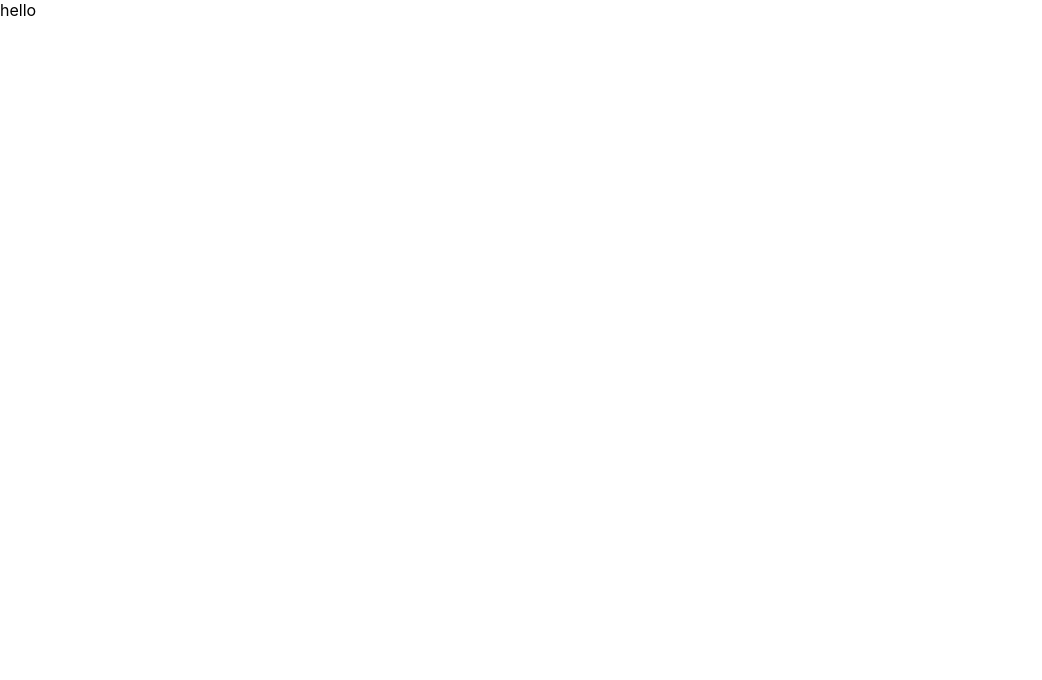
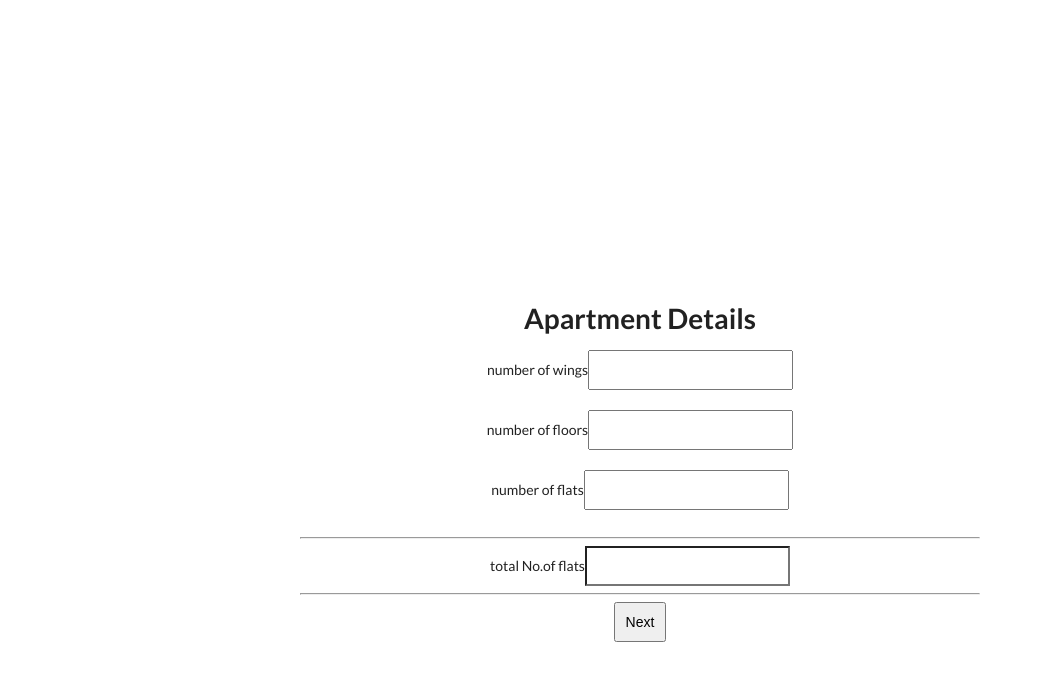
Before and after one commit to yashgaur969/society-frontend, a React (Create React App) app: page /apartmentDetails in a window 1280 px wide. Shown: the top 680 px of the page, without its empty margins (0-1042 px from the left). Built offline with nearby package versions, Linux system fonts and the light colour scheme.

Commit message:
apartment details page is working and is connected to the database

```diff
--- a/package.json
+++ b/package.json
@@ -14,6 +14,8 @@
     "react-dom": "^16.12.0",
     "react-router-dom": "^5.1.2",
     "react-scripts": "3.4.0",
+    "semantic": "0.0.1",
+    "semantic-ui-css": "^2.4.1",
     "typescript": "~3.7.2"
   },
   "scripts": {
--- a/src/App.tsx
+++ b/src/App.tsx
@@ -7,7 +7,9 @@ import { Route, Link, BrowserRouter as Router, Switch, BrowserRouter } from 'rea
 import { BuildingDetails } from './components/BuildingDetails';
 import { ApartmentDetails } from './components/ApartmentDetails';
 import { ManagementDetails } from './components/ManagementDetails';
+// import { Dashboard } from './components/Dashboard';
 const App = () =>{
+
   return (
      <BrowserRouter>
      <switch>
@@ -17,6 +19,7 @@ const App = () =>{
        <Route exact={true} path="/buildingDetails" component={BuildingDetails} />
        <Route exact={true} path="/apartmentDetails" component={ApartmentDetails} />
        <Route exact={true} path="/managementDetails" component={ManagementDetails} />
+       {/* <Route exact={true} path="/dashboard" component={Dashboard} /> */}
      </switch>
      </BrowserRouter>
 
--- a/src/components/ApartmentDetails/index.tsx
+++ b/src/components/ApartmentDetails/index.tsx
@@ -2,8 +2,65 @@ import * as React from 'react';
 import './style.css';
 
 
-export const ApartmentDetails: React.FC= () => {
+export const ApartmentDetails: React.FC= (props: any) => {
+    const [Wing, setWing] = React.useState('');
+    const [Floor, setFloor] = React.useState('');
+    const [Flat, setFlat] = React.useState('');
+    const [Total, setTotal] = React.useState('');
+
+    const onWingChange = (event: React.ChangeEvent<HTMLInputElement>) => {
+        setWing(event.target.value);
+    };
+
+    const onFloorChange = (event: React.ChangeEvent<HTMLInputElement>) => {
+        setFloor(event.target.value);
+    };
+
+    const onFlatChange = (event: React.ChangeEvent<HTMLInputElement>) => {
+        setFlat(event.target.value);
+    };
+
+    const onAddAction = (event: any) =>{
+        let x = Number(Floor);
+        let y = Number(Flat);
+        let w = Number(Wing);
+        let z = x*y*w;
+        let ans = ''+z;
+        setTotal(ans);
+    };
+
+    const postApartmentData = (event: any)=>{
+        event.preventDefault();
+        console.log('error')
+        let wings = Wing;
+        let floors = Floor;
+        let flats = Flat;
+        let totals = Total;
+        const data = {no_of_wings:wings, no_of_floors:floors, no_of_flats:flats, total_flats:totals}
+        fetch("http://127.0.0.1:5000/apartmentDetails", {
+            method: 'POST',
+            body:JSON.stringify(data),
+            headers : { 'Content-Type': 'application/json' }
+         }).then(res => console.log(res))
+         .catch(error => console.error('Error:', error))
+         .then(response => console.log('Success:', response));
+
+
+        }
+
+
     return (
-        <div>hello</div>
+        <form onSubmit= {postApartmentData} >
+            <div className="main-container">
+                <h1><strong>Apartment Details</strong></h1>
+                <label>number of wings<input type="number" name="Wings" value={Wing} onChange={onWingChange}/></label><br></br><br></br>
+               <label>number of floors<input type="number" name="floors" value={Floor} onChange={onFloorChange}/></label><br></br><br></br>
+                <label>number of flats<input type="number" name="flats" value={Flat} onChange={onFlatChange}/></label><br></br><br></br>
+                <hr/>
+                <div><label>total No.of flats<input type='text' value={Total}/></label></div>
+                <hr/>
+                <input type="submit" className="button-class" value="Next" onClick={onAddAction}/>
+            </div>
+        </form>
     );
 };
--- a/src/components/BuildingDetails/index.tsx
+++ b/src/components/BuildingDetails/index.tsx
@@ -2,7 +2,7 @@ import * as React from 'react';
 import './style.css';
 
 
-export const BuildingDetails: React.FC= () => {
+export const BuildingDetails: React.FC= (props: any) => {
 
     const [Floor, setFloor] = React.useState('');
     const [Flat, setFlat] = React.useState('');
@@ -33,7 +33,7 @@ export const BuildingDetails: React.FC= () => {
             method: 'POST',
             body:JSON.stringify(data),
             headers : { 'Content-Type': 'application/json' }
-         }).then(res => res.json())
+         }).then(res => console.log(res))
          .catch(error => console.error('Error:', error))
          .then(response => console.log('Success:', response));
 
--- a/src/components/LogIn/index.tsx
+++ b/src/components/LogIn/index.tsx
@@ -1,5 +1,6 @@
 import * as React from 'react';
 import './style.css';
+import { Link } from 'react-router-dom';
 
 export const LogIn: React.FC = () => {
 
@@ -35,7 +36,7 @@ export const LogIn: React.FC = () => {
             <div className="container">
                     <div><input type="text" placeholder= "EmailId" value={emailId} onChange={onEmailIdChange}  name="email" id="email"/><br></br></div>
                     <div><input type="password" placeholder= "password" value={password} onChange={onPasswordChange}name="password" id="password"/><br></br></div>
-                    <div><input type="submit" className="button-class" value="LogIn" /></div>
+                    <div><input type="submit" className="button-class" value="Next" /></div>
                     <div><p><a href="forgot password">forgot password</a></p></div>
             </div>
         </form>
--- a/src/components/SignUp/index.tsx
+++ b/src/components/SignUp/index.tsx
@@ -38,7 +38,7 @@ export const SignUp: React.FC= () => {
                 method: 'POST',
                 body:JSON.stringify(data),
                 headers : { 'Content-Type': 'application/json' }
-             }).then(res => res.json())
+             }).then(res => console.log(res))
              .catch(error => console.error('Error:', error))
              .then(response => console.log('Success:', response));
 
@@ -57,7 +57,7 @@ export const SignUp: React.FC= () => {
                 <div><input type="text" placeholder="last-name" value={lastname} onChange={onLastNameChange} name="lastname" id="second" /><br></br></div>
                 <div><input type="text" placeholder="EmailId" value={emailId} onChange={onEmailIdChange} name="email" id="email" /><br></br></div>
                 <div><input type="password" placeholder="password" value={password} onChange={onPasswordChange} name="password" id="pass" /><br></br></div>
-                <div><button type="submit" className="button-class" value="SIGN UP" ><Link to="/login">SignUp</Link></button></div>
+                <div><input type="submit" className="button-class" value="Next" /></div>
                 <div className="login-redirect">
                     <p>Already have an account ? <Link to="/login">Login</Link></p>
                 </div>
--- a/src/components/SocietyDetails/index.tsx
+++ b/src/components/SocietyDetails/index.tsx
@@ -3,6 +3,7 @@ import * as React from 'react';
  import { societyTypes, isGuarded, isFenced } from '../../Constants/constant';
 import { Link } from 'react-router-dom';
 import { BuildingDetails } from '../BuildingDetails';
+import { ApartmentDetails } from '../ApartmentDetails';
 
 
  export const SocietyDetails: React.FC= () => {
@@ -21,6 +22,12 @@ import { BuildingDetails } from '../BuildingDetails';
         setGuarded(event.target.value);
     };
 
+    // const nextPage = () =>{
+    //     let typeOfSociety = Society;
+    //     if(typeOfSociety === 'Building')
+    //     return <BuildingDetails />
+    //     else return <ApartmentDetails />
+    // }
 
     const postSocietyData = (event: any)=>{
         event.preventDefault();
@@ -33,7 +40,7 @@ import { BuildingDetails } from '../BuildingDetails';
             method: 'POST',
             body:JSON.stringify(data),
             headers : { 'Content-Type': 'application/json' }
-         }).then(res => res.json())
+         }).then(res => console.log(res))
          .catch(error => console.error('Error:', error))
          .then(response => console.log('Success:', response));
 
@@ -75,7 +82,7 @@ import { BuildingDetails } from '../BuildingDetails';
                     ))}
                 </select>
             </label><br></br><br></br>
-            <div><button type="submit" className="button-class" value="NEXT"><Link to="/buildingDetails">NEXT</Link></button></div>
+            <div><input type="submit" className="button-class" value="Next"/></div>
         </div>
         </form>
         );
--- a/src/index.tsx
+++ b/src/index.tsx
@@ -3,9 +3,8 @@ import ReactDOM from 'react-dom';
 // import { Route, Link, BrowserRouter as Router } from 'react-router-dom'
 import './index.css';
 import App from './App';
-// import {SignUp} from './components/SignUp'
-// import {LogIn} from './components/LogIn'
 import * as serviceWorker from './serviceWorker';
+import 'semantic-ui-css/semantic.min.css'
 
 ReactDOM.render(<App />, document.getElementById('root'));
 
```
Also changed, not shown: 1 other file (tests, documents, lock files or other folders).
